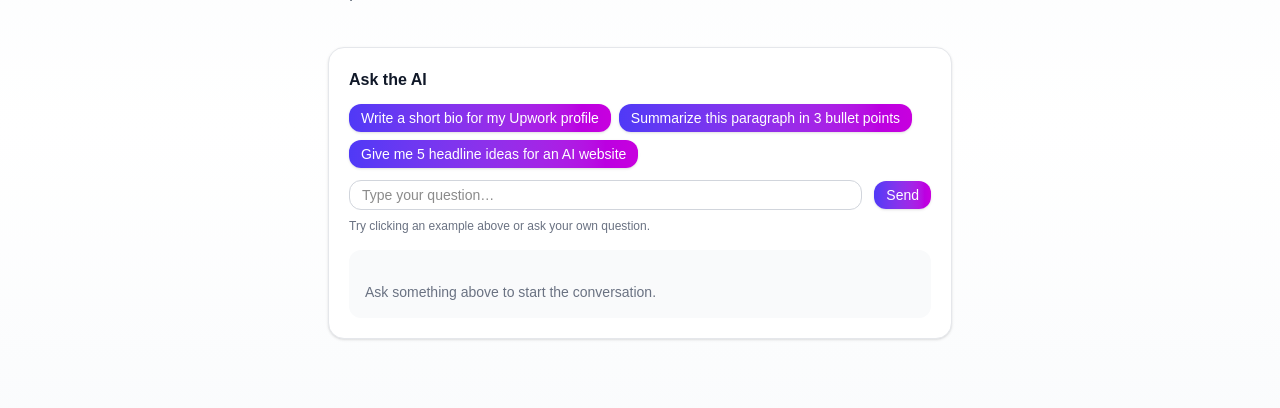
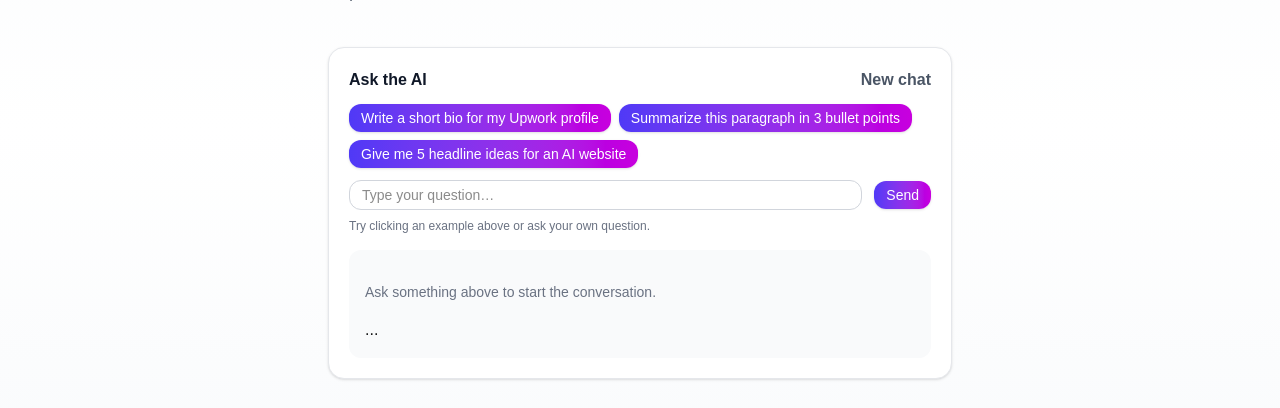
Before and after one commit to akberlaasi/ai-landing, a Next.js app: page / in a window 1280 px wide. Shown: the part 271-679 px from the top of the page. Built offline with nearby package versions, Linux system fonts and the light colour scheme.

Commit message:
Improve formatting and add new chat option with typing style

```diff
--- a/components/ChatBox.tsx
+++ b/components/ChatBox.tsx
@@ -16,6 +16,7 @@ export default function ChatBox() {
 ];
 
   async function handleSend() {
+
   if (!message.trim()) return;
 
   setLoading(true);
@@ -82,9 +83,25 @@ try {
 
 }
 
+function handleNewChat() {
+  setMessages([]);
+  setMessage("");
+}
+
 return (
   <section id="chat" className="mt-8 rounded-2xl border border-gray-200 bg-white p-5 shadow-sm">
-    <h2 className="text-base font-semibold text-gray-900">Ask the AI</h2>
+    <div className="flex items-center justify-between">
+  <h2 className="text-base font-semibold text-gray-900">Ask the AI</h2>
+
+  <button
+    type="button"
+    onClick={handleNewChat}
+    className="text-x font-semibold text-gray-600 hover:text-gray-900"
+  >
+    New chat
+  </button>
+</div>
+
    <div className="mt-3 flex flex-wrap gap-2">
   {examples.map((text) => (
     <button
@@ -142,6 +159,16 @@ return (
         )}
       </div>
 
+      <div className="mt-4 space-y-3">
+  ...
+</div>
+
+{loading ? (
+  <div className="mt-3 mr-auto w-fit max-w-[85%] rounded-2xl border border-gray-200 bg-white px-4 py-2 text-sm text-gray-500">
+    Typing…
+  </div>
+) : null}
+
     </div>
   </section>
 );
```
